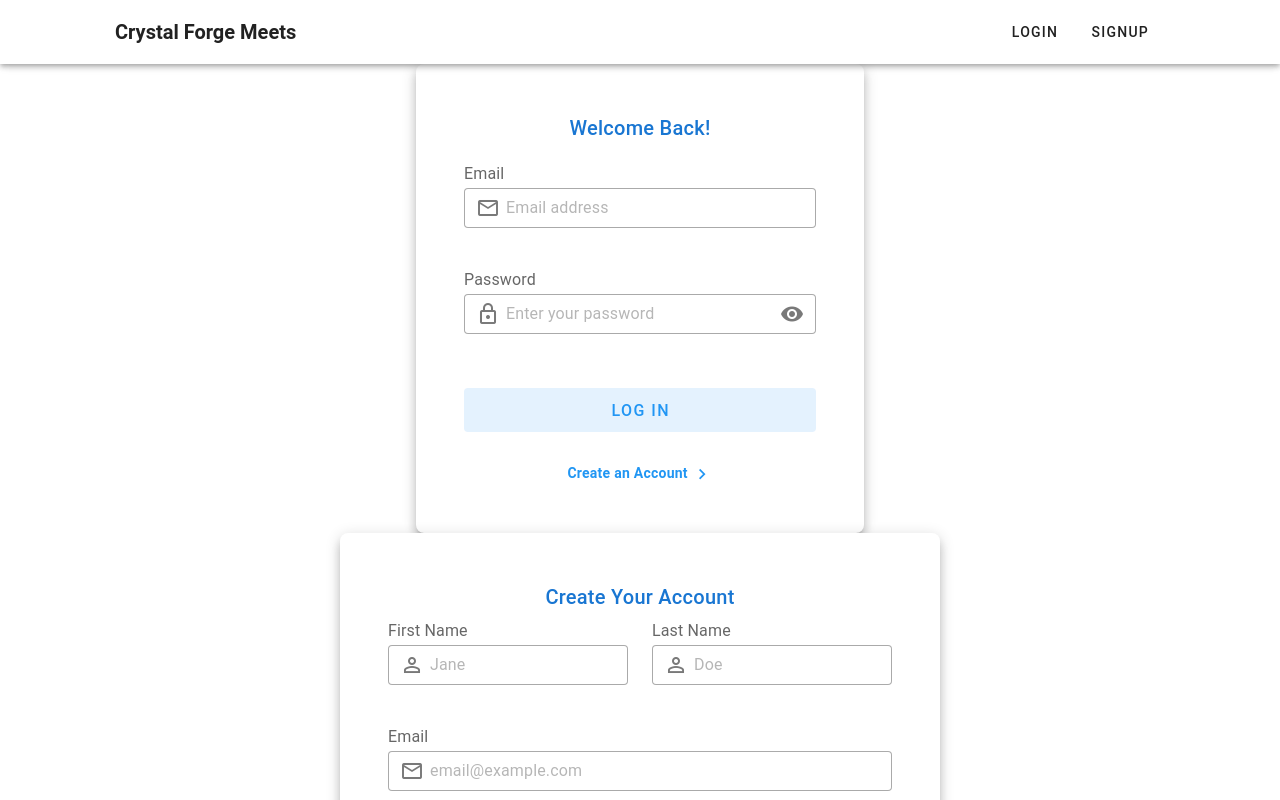
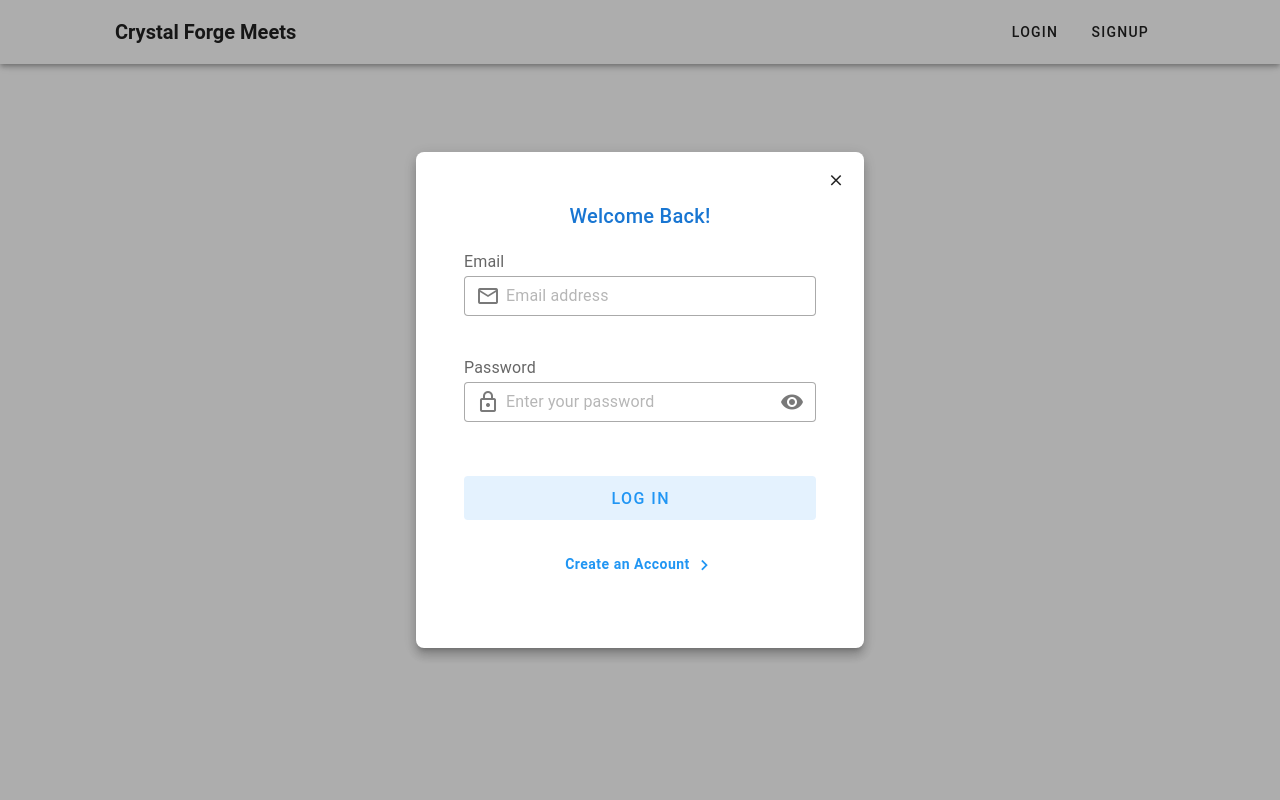
Before and after one commit to ThembaMtshelwane/crystal-forge-meeting-manager, a Vue app in the folder frontend/: page / in a window 1280 px wide. Both pictures are taken after a click on the button "LOGIN". Shown: the top 800 px of the page. Built offline with nearby package versions, Linux system fonts and the light colour scheme.

Commit message:
feat: Added modal and used it in the homepage

```diff
--- a/frontend/src/components/forms/LoginForm.vue
+++ b/frontend/src/components/forms/LoginForm.vue
@@ -1,16 +1,13 @@
 <script setup lang="ts">
 import { reactive, ref } from "vue";
 import type { VForm } from "vuetify/components";
-
 
 const formData = reactive({
   email: "",
   password: "",
 });
 
-
 const form = ref<VForm | null>(null);
-
 
 const visible = ref(false);
 
@@ -32,32 +29,23 @@ const handleLogin = async () => {
   const { valid } = await form.value!.validate();
 
   if (valid) {
-    // Validation succeeded, console the data
+
     console.log("✅ Login form is valid. Attempting to log in with data:");
     console.log({
-      // Spread the reactive object to ensure a plain object is logged
+
       ...formData,
     });
 
     // Add actual login/API call logic here
   } else {
-    // Validation failed
+
     console.log("❌ Login validation failed. Please correct the errors.");
   }
 };
 </script>
 
 <template>
-  <div>
-    <v-card
-      class="mx-auto pa-12 pb-8"
-      elevation="8"
-      max-width="448"
-      rounded="lg"
-    >
-      <div class="text-h6 text-center text-blue-darken-2 mb-4">
-        Welcome Back!
-      </div>
+  <div class="text-h6 text-center text-blue-darken-2 mb-4">Welcome Back!</div>
 
   <v-form ref="form" @submit.prevent="handleLogin">
     <div class="text-subtitle-1 text-medium-emphasis">Email</div>
@@ -104,14 +92,11 @@ const handleLogin = async () => {
 
   <v-card-text class="text-center">
     <a
-          class="text-blue text-decoration-none font-weight-bold"
+      class="text-blue text-decoration-none font-weight-bold text-sm!"
       href="#"
       rel="noopener noreferrer"
-          target="_blank"
     >
       Create an Account <v-icon icon="mdi-chevron-right"></v-icon>
     </a>
   </v-card-text>
-    </v-card>
-  </div>
 </template>
--- a/frontend/src/components/forms/SignUpForm.vue
+++ b/frontend/src/components/forms/SignUpForm.vue
@@ -63,7 +63,6 @@ const handleSignUp = async () => {
 </script>
 
 <template>
-  <v-card class="mx-auto pa-12 pb-8" elevation="8" max-width="600" rounded="lg">
     <div class="text-h6 text-center text-blue-darken-2 mb-4">
       Create Your Account
     </div>
@@ -187,5 +186,5 @@ const handleSignUp = async () => {
         Go to Log In <v-icon icon="mdi-chevron-right"></v-icon>
       </a>
     </v-card-text>
-  </v-card>
+
 </template>
--- /dev/null
+++ b/frontend/src/components/ui/Modal.vue
@@ -0,0 +1,62 @@
+<script setup lang="ts">
+import { computed, defineProps, defineEmits } from "vue";
+
+// 1. Define Props to control visibility and optional title/max-width
+const props = defineProps<{
+  /** Controls the visibility of the dialog/modal. Use with v-model. */
+  modelValue: boolean;
+  /** Optional title to display at the top of the modal content. */
+  title?: string;
+  /** Optional maximum width for the modal card. Defaults to 600px. */
+  maxWidth?: string | number;
+}>();
+
+// 2. Define Emits to update the parent component's v-model
+const emit = defineEmits(["update:modelValue"]);
+
+// 3. Computed property to manage the modal state and emit updates
+const isOpen = computed({
+  get: () => props.modelValue,
+  set: (val: boolean) => {
+    emit("update:modelValue", val);
+  },
+});
+</script>
+
+<template>
+  <v-dialog v-model="isOpen" :max-width="maxWidth || 600" persistent>
+    <v-card class="mx-auto pa-12" elevation="8" rounded="lg">
+      <div
+        v-if="title"
+        class="text-h6 text-center text-blue-darken-2 mb-4 pt-4"
+      >
+        {{ title }}
+      </div>
+
+      <v-btn
+        icon="mdi-close"
+        size="small"
+        variant="text"
+        @click="isOpen = false"
+        class="close-button"
+      ></v-btn>
+
+      <slot></slot>
+    </v-card>
+  </v-dialog>
+</template>
+
+<style scoped>
+/* Styling for the close button */
+.close-button {
+  position: absolute;
+  top: 8px;
+  right: 8px;
+  z-index: 10;
+}
+
+/* Ensure the v-card takes up the full width allowed by v-dialog */
+.v-card {
+  width: 100%;
+}
+</style>
--- a/frontend/src/views/HomeView.vue
+++ b/frontend/src/views/HomeView.vue
@@ -2,8 +2,12 @@
 import { useDisplay } from "vuetify";
 import LoginForm from "@/components/forms/LoginForm.vue";
 import SignUpForm from "@/components/forms/SignUpForm.vue";
+import { ref } from "vue";
+import Modal from "@/components/ui/Modal.vue";
 
 const display = useDisplay();
+const loginModalOpen = ref(false);
+const signupModalOpen = ref(false);
 </script>
 
 <template>
@@ -13,14 +17,17 @@ const display = useDisplay();
         <v-toolbar-title class="font-bold!">
           {{ display.smAndUp.value ? " Crystal Forge Meets" : "CTM" }}
         </v-toolbar-title>
-        <v-btn> Login </v-btn>
-        <v-btn> SignUp </v-btn>
+        <v-btn @click="loginModalOpen = true"> Login </v-btn>
+        <v-btn @click="signupModalOpen =true"> SignUp </v-btn>
       </div>
     </v-app-bar>
 
-    <v-main>
+    <Modal v-model="loginModalOpen"  max-width="448">
       <LoginForm />
+    </Modal>
+
+    <Modal v-model="signupModalOpen" max-width="600">
       <SignUpForm />
-    </v-main>
+    </Modal>
   </v-app>
 </template>
```
Lines whose indentation alone changed are shown as unchanged.
